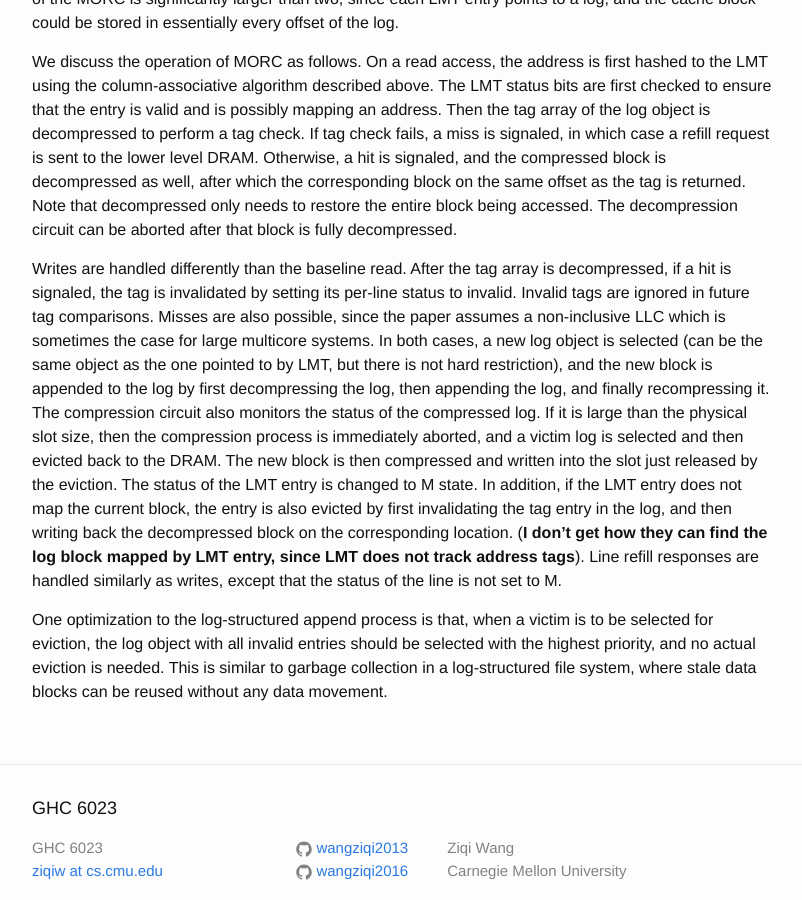
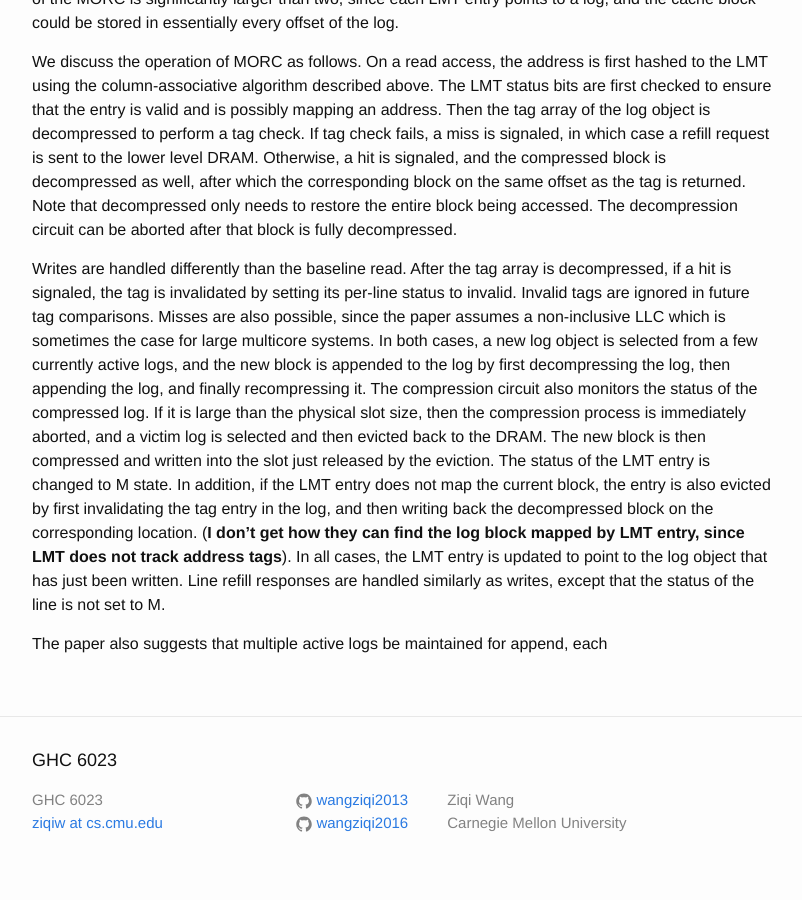
Before and after one commit to wangziqi2013/wangziqi2013.github.io, a Jekyll site: the page built from _posts/2020-06-28-morc.markdown, in a window 1280 px wide and 900 px high, scrolled down 2431 px. Shown: the whole window, without its empty margins (238-1040 px from the left). Built offline with Jekyll 4.4.1, drawn with Linux system fonts in a browser that asks for light colours.

Commit message:
Small change

```diff
--- a/_posts/2020-06-28-morc.markdown
+++ b/_posts/2020-06-28-morc.markdown
@@ -105,9 +105,8 @@ circuit can be aborted after that block is fully decompressed.
 Writes are handled differently than the baseline read. After the tag array is decompressed, if a hit is signaled, the
 tag is invalidated by setting its per-line status to invalid. Invalid tags are ignored in future tag comparisons.
 Misses are also possible, since the paper assumes a non-inclusive LLC which is sometimes the case for large multicore
-systems. In both cases, a new log object is selected (can be the same object as the one pointed to by LMT, but there
-is not hard restriction), and the new block is appended to the log by first decompressing the log, then appending the log,
-and finally recompressing it.
+systems. In both cases, a new log object is selected from a few currently active logs, and the new block is appended to
+the log by first decompressing the log, then appending the log, and finally recompressing it.
 The compression circuit also monitors the status of the compressed log. If it is large than the physical slot size, then
 the compression process is immediately aborted, and a victim log is selected and then evicted back to the DRAM. The
 new block is then compressed and written into the slot just released by the eviction.
@@ -115,9 +114,9 @@ The status of the LMT entry is changed to M state. In addition, if the LMT entry
 entry is also evicted by first invalidating the tag entry in the log, and then writing back the decompressed block
 on the corresponding location. (**I don't get how they can find the log block mapped by LMT entry, since LMT does not
 track address tags**).
+In all cases, the LMT entry is updated to point to the log object that has just been written.
 Line refill responses are handled similarly as writes, except that the status of the line is not set to M.
 
-One optimization to the log-structured append process is that, when a victim is to be selected for eviction, the
-log object with all invalid entries should be selected with the highest priority, and no actual eviction is needed.
-This is similar to garbage collection in a log-structured file system, where stale data blocks can be reused without
-any data movement.
+
+
+The paper also suggests that multiple active logs be maintained for append, each
```
